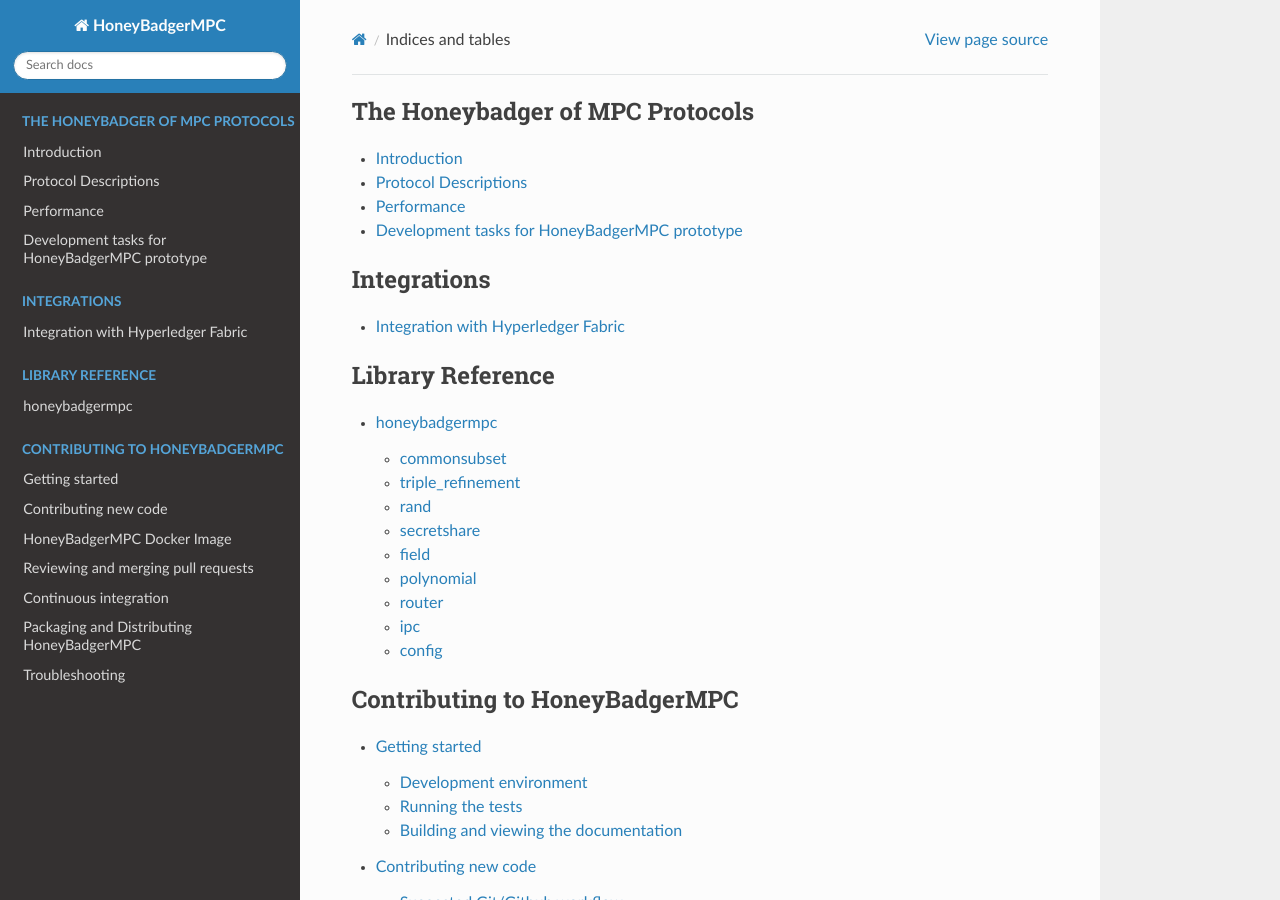
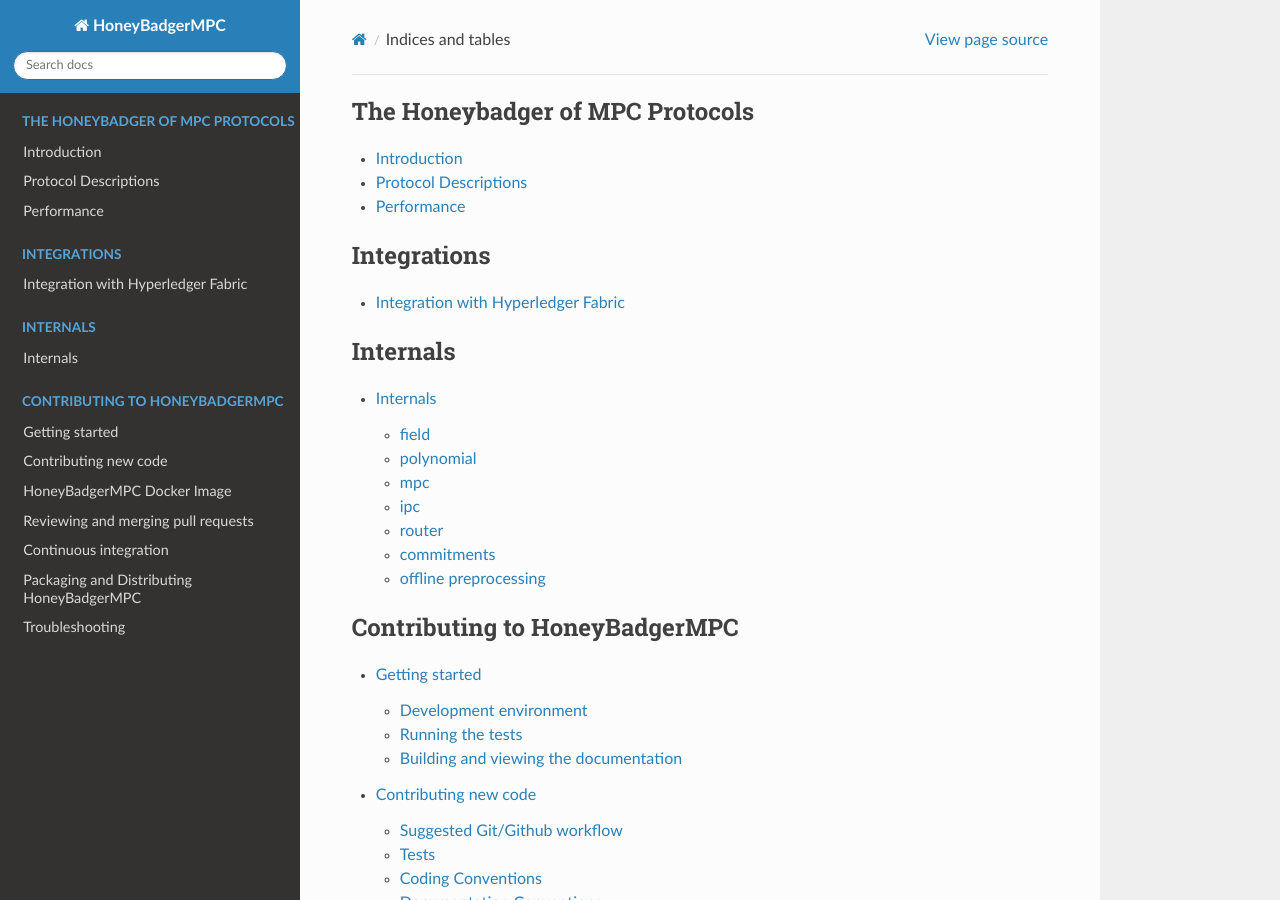
Before and after one commit to initc3/HoneyBadgerMPC, a Sphinx documentation site: the page built from docs/index.rst, in a window 1280 px wide and 900 px high. Built offline with Sphinx 7.4.7 and the Read the Docs theme 2.0.0, drawn with Linux system fonts in a browser that asks for light colours; pages that are not in the unit, such as notebooks, are missing from menus.

Commit message:
Clean up docs a little bit
Remove outdated files.

```diff
--- a/docs/index.rst
+++ b/docs/index.rst
@@ -36,17 +32,9 @@
 
 .. toctree::
     :maxdepth: 2
-    :caption: Library Reference
+    :caption: Internals
 
-    libref/honeybadgermpc
-..    libref/passive
-..    libref/commonsubset
-..    libref/triple_refinement
-..    libref/rand
-..    libref/secretshare
-..    libref/field
-..    libref/polynomial
-..    libref/router
+    internals
 
 .. development/index
 .. toctree::
--- a/docs/libref/config.rst
+++ /dev/null
@@ -1,4 +0,0 @@
-config
-======
-
-.. automodule:: honeybadgermpc.config
--- a/docs/libref/field.rst
+++ /dev/null
@@ -1,3 +0,0 @@
-field
-=====
-.. automodule:: honeybadgermpc.field
--- a/docs/libref/ipc.rst
+++ /dev/null
@@ -1,4 +0,0 @@
-ipc
-===
-
-.. automodule:: honeybadgermpc.ipc
--- a/docs/libref/polynomial.rst
+++ /dev/null
@@ -1,3 +0,0 @@
-polynomial
-==========
-.. automodule:: honeybadgermpc.polynomial
--- a/docs/libref/router.rst
+++ /dev/null
@@ -1,3 +0,0 @@
-router
-======
-.. automodule:: honeybadgermpc.router
--- a/docs/libref/secretshare.rst
+++ /dev/null
@@ -1,3 +0,0 @@
-secretshare
-===========
-.. automodule:: honeybadgermpc.secretshare_functionality
--- a/docs/libref/triple_refinement.rst
+++ /dev/null
@@ -1,3 +0,0 @@
-triple_refinement
-=================
-.. automodule:: honeybadgermpc.triple_refinement
--- a/docs/roadmap.rst
+++ /dev/null
@@ -1,9 +0,0 @@
-.. Roadmap
-.. =======
-
-.. mdinclude:: ../ROADMAP.md
-
-Development tasks for HoneyBadgerMPC prototype
-----------------------------------------------
-
-https://github.com/initc3/HoneyBadgerMPC/issues
```
Also changed, not shown: other parts of docs/index.rst (+0 -4 lines), docs/internals.rst (+17 -13 lines), docs/libref/commonsubset.rst (deleted, +0 -10 lines), docs/libref/honeybadgermpc.rst (deleted, +0 -19 lines), docs/libref/rand.rst (deleted, +0 -14 lines).
